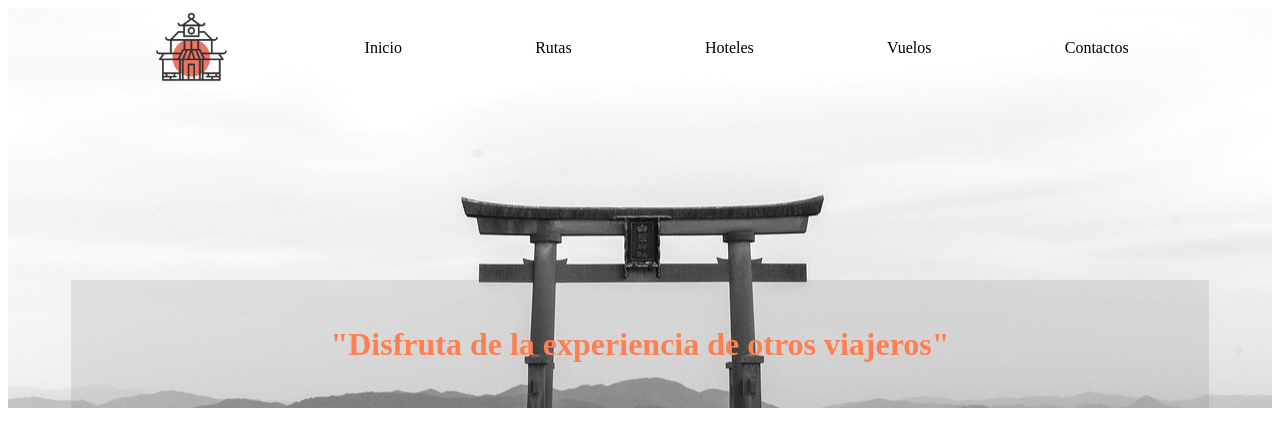
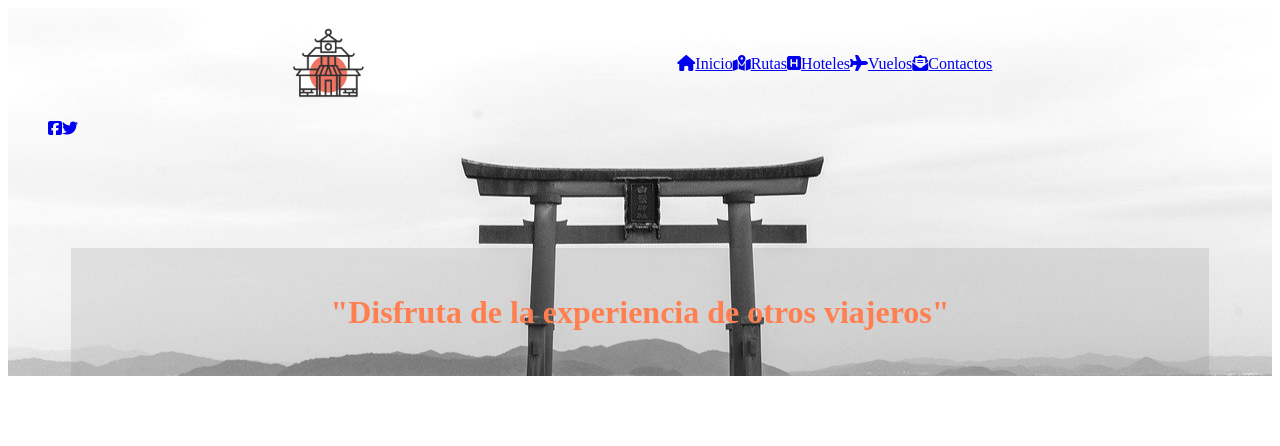
Before and after one commit to MartaG22/Layout, a plain HTML site: page SPRINT_1/nivell2/nivell2.html in a window 1280 px wide. Drawn offline with Linux system fonts and the light colour scheme.

Commit message:
Adding Font Awesome icons to the menu

```diff
--- a/SPRINT_1/nivell2/nivell2.css
+++ b/SPRINT_1/nivell2/nivell2.css
@@ -6,7 +6,9 @@ header {
         background-image: url("images/header.jpg");
         background-position: center;
         background-repeat: no-repeat;
-        height: 25rem;
+        height: 22rem;
+        background-position: center 52.5%;
+        padding-top: 1rem;
 
         /* height: 60rem; */
         /* justify-content: center; Centra verticalmente */
@@ -24,10 +26,8 @@ header {
 
 nav {
         display: flex;
-        /* flex-direction: row; */
         justify-content: space-evenly;
         margin: 0 10px;
-        /* vertical-align:super; */
         align-items: center;  /* Alineación del texto del menú respecto al LOGO */
 }
 
@@ -47,7 +47,6 @@ menu {
         width: 90%;
         background-color: rgba(105, 105, 105, 15%);
         display: flex;
-        /* flex-direction: center; */
         align-items: center; /* Alineación vertical centrada */
         justify-content: center;
         align-self: center;
@@ -57,3 +56,9 @@ h1{
         color: rgb(255, 127, 80);
         text-align: center;
 }
+
+ul {
+        display: flex;
+        list-style-type: none;          /* Quita el punto de los elementos de la lista */
+        /* justify-content: space-around; */
+}
--- a/SPRINT_1/nivell2/nivell2.html
+++ b/SPRINT_1/nivell2/nivell2.html
@@ -25,20 +25,36 @@
                                 <div>
                                         <a href="#" id="logo"><img src="./images/logo.png"></a>
                                 </div>
-                                        <!-- <ul>
-                                                <li><a href="#"><i class="fas fa-home"></i></a></li>
-                                        </ul> -->
+                                        <ul>
+                                                <li><a href="#"><i class="fas fa-house"></i>Inicio</a></li>
+                                                <li><a href="#"><i class="fas fa-map-location-dot"></i>Rutas</a></li>
+                                                <li><a href="#"><i class="fas fa-square-h"></i>Hoteles</a></li>
+                                                <li><a href="#"><i class="fas fa-plane"></i>Vuelos</a></li>
+                                                <li><a href="#"><i class="fas fa-envelope-open-text"></i>Contactos</a></li>
+                                        </ul>
 
 
 
+                                        <!-- https://fontawesome.com/icons/map-location-dot?f=classic&s=solid -->
+                                        <!-- https://fontawesome.com/icons/square-h?f=classic&s=solid -->
+                                        <!-- https://fontawesome.com/icons/plane?f=classic&s=solid -->
+                                        <!-- https://fontawesome.com/icons/envelope-open-text?f=classic&s=solid -->
+                                        <!-- <i class="fa-brands fa-twitter"></i> -->
 
-                                        <div class="inicio"> Inicio </div>
-                                        <div class="rutas"> Rutas </div>
-                                        <div class="hoteles"> Hoteles </div>
-                                        <div class="vuelos"> Vuelos </div>
-                                        <div class="contactos"> Contactos </div>
+                                        <!-- <div class="inicio"> Inicio </div> -->
+                                        <!-- <div class="rutas"> Rutas </div> -->
+                                        <!-- <div class="hoteles"> Hoteles </div> -->
+                                        <!-- <div class="vuelos"> Vuelos </div> -->
+                                        <!-- <div class="contactos"> Contactos </div> -->
+
+
                                 </nav>
-                                <div id="redes"></div>
+                                <div id="redes">
+                                        <ul>
+                                                <li><a href="#"><i class="fa-brands fa-square-facebook"></i></a></li>
+                                                <li><a href="#"><i class="fa-brands fa-twitter"></i></a></li>
+                                        </ul>
+                                </div>
                         </div>
                         <div class = header-title>
                                 <h1> "Disfruta de la experiencia de otros viajeros" </h1>
```
